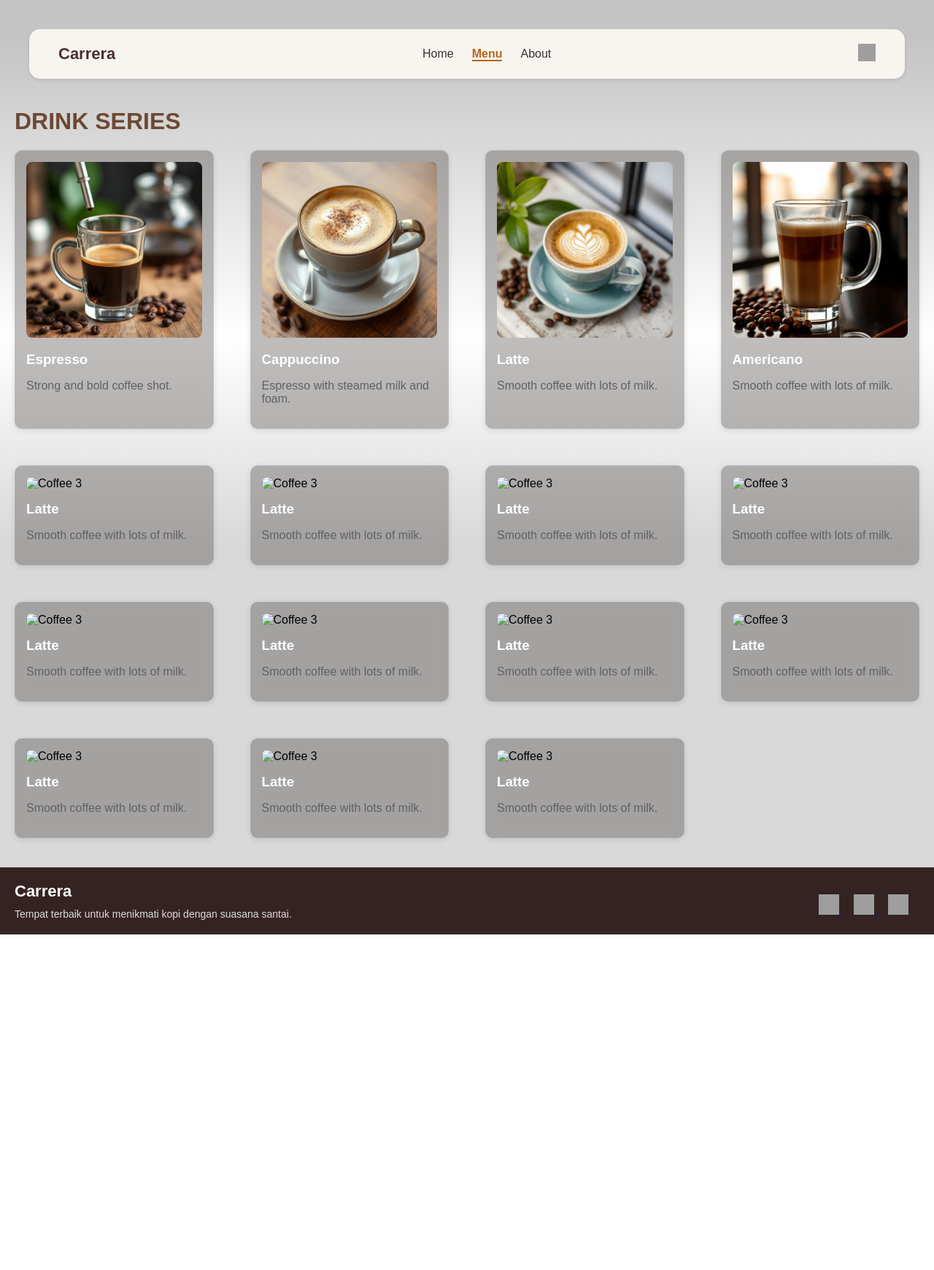
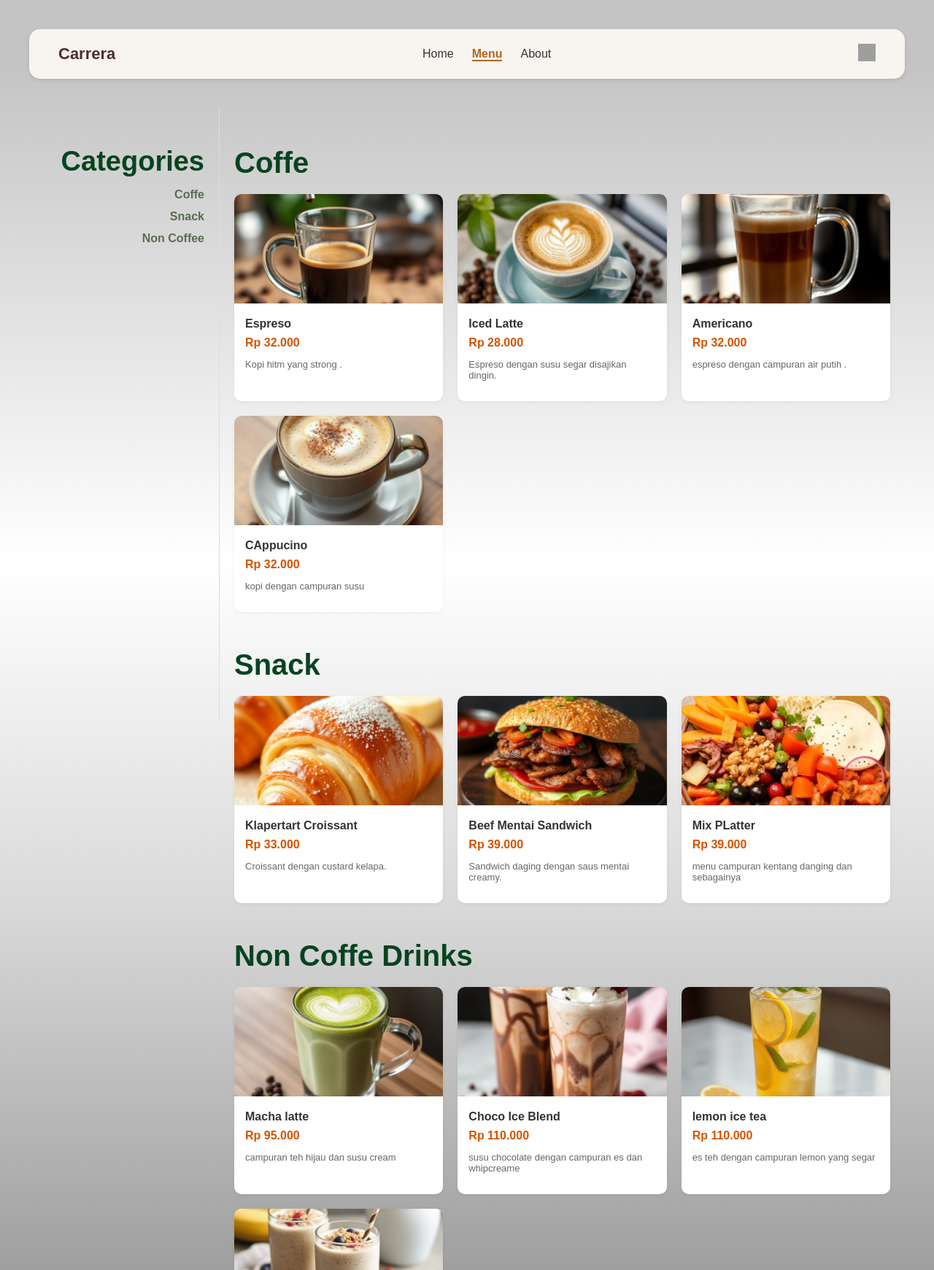
Before and after one commit to Naufal-A/Website_E-Commerce, a plain HTML site: page menu.html in a window 1280 px wide. Shown: the top 1741 px of the page at 73% size. Before the commit the page ends 1281 px from the top, so only its background shows below. Drawn offline with Linux system fonts and the light colour scheme; grey boxes are pictures that could not be loaded.

Commit message:
menambahkan page menu dengana lebih baru

```diff
--- a/Style.css
+++ b/Style.css
@@ -2,12 +2,11 @@
   margin: 0;
   font-family: Arial, sans-serif;
   font-family: Arial, sans-serif;
-  background: #707070;
-  background: linear-gradient(
-    0deg,
-    rgba(217, 217, 217, 1) 42%,
-    rgba(255, 255, 255, 1) 64%,
-    rgba(196, 196, 196, 1) 96%
+  background: #ffffff;
+  background: radial-gradient(
+    circle,
+    rgba(255, 255, 255, 1) 0%,
+    rgba(222, 222, 222, 1) 100%
   );
   overflow-x: hidden;
 }
@@ -67,7 +66,7 @@
 /* CArd menu */
 .cards {
   display: grid;
-  grid-template-columns: repeat(auto-fit, minmax(250px, 1fr));
+  grid-template-columns: repeat(auto-fit, minmax(400px, 1fr));
   gap: 50px;
 }
 main.container {
@@ -77,12 +76,13 @@
 }
 
 .card {
-  background-color: rgba(34, 22, 22, 0.281);
+  background-color: rgb(255, 255, 255);
   backdrop-filter: blur(10px);
   border-radius: 10px;
-  padding: 15px;
+  padding: 20px;
   box-shadow: 0 2px 8px rgba(0, 0, 0, 0.1);
   border: 1px solid rgba(255, 255, 255, 0.096);
+  width: 425px;
 }
 
 .card img {
--- /dev/null
+++ b/menu-style.css
@@ -0,0 +1,218 @@
+body {
+  font-family: Arial, sans-serif;
+  margin: 0;
+  background: #707070;
+  background: linear-gradient(
+    0deg,
+    rgba(112, 112, 112, 1) 0%,
+    rgba(217, 217, 217, 1) 42%,
+    rgba(255, 255, 255, 1) 64%,
+    rgba(196, 196, 196, 1) 96%
+  );
+  color: #333;
+}
+
+.container2 {
+  display: flex;
+  max-width: 1200px;
+  margin: 0 auto;
+}
+
+/* Header */
+header section {
+  background-color: #f8f5f0;
+  box-shadow: 0 2px 5px rgba(0, 0, 0, 0.1);
+  border-radius: 15px;
+  padding: 20px;
+  margin: 40px 0;
+}
+header .container {
+  margin: 0;
+  padding: 0 20px;
+  display: flex;
+  justify-content: space-between;
+  align-items: center;
+}
+.logo {
+  font-size: 22px;
+  font-weight: bold;
+  color: #4b2e2e;
+  text-decoration: none;
+}
+
+nav ul {
+  list-style: none;
+  display: flex;
+  gap: 25px;
+  margin: 0;
+  padding: 0;
+}
+nav ul li a {
+  text-decoration: none;
+  color: #333;
+  font-size: 16px;
+  transition: color 0.3s;
+}
+nav ul li a:hover {
+  color: #b5651d;
+}
+.social a img {
+  width: 24px;
+  height: 24px;
+}
+header.container {
+  max-width: 1200px;
+  margin: 0 auto;
+  padding: 0 20px;
+}
+nav ul li a.active {
+  color: #b5651d;
+  font-weight: bold;
+  border-bottom: 2px solid #b5651d;
+}
+
+/* Sidebar */
+.sidebar {
+  width: 220px;
+  background: #ffffff00;
+  border-right: 1px solid #ddd;
+  padding: 20px;
+  position: sticky;
+  top: 0;
+  height: 100vh;
+}
+
+.sidebar h2 {
+  color: #064420;
+  font-size: 38px;
+  font-weight: bold;
+  margin-bottom: 15px;
+  text-align: right;
+}
+
+.sidebar ul {
+  list-style: none;
+  padding: 0;
+  margin: 0;
+}
+
+.sidebar li {
+  margin-bottom: 12px;
+  text-align: right;
+}
+
+.sidebar a {
+  text-decoration: none;
+  color: #5a6d52;
+  font-weight: bold;
+}
+
+.sidebar a:hover {
+  color: #2e7d32;
+}
+
+/* Content */
+.content {
+  flex: 1;
+  padding: 20px;
+}
+
+.section {
+  margin-bottom: 50px;
+}
+
+.section h2 {
+  color: #064420;
+  font-size: 40px;
+  margin-bottom: 20px;
+}
+
+.menu-grid {
+  display: grid;
+  grid-template-columns: repeat(auto-fit, minmax(220px, 1fr));
+  gap: 20px;
+}
+
+.menu-item {
+  background: #fff;
+  border-radius: 10px;
+  box-shadow: 0 2px 6px rgba(0, 0, 0, 0.05);
+  overflow: hidden;
+  transition: 0.3s;
+}
+
+.menu-item:hover {
+  transform: translateY(-4px);
+  box-shadow: 0 4px 10px rgba(0, 0, 0, 0.1);
+}
+
+.menu-item img {
+  width: 100%;
+  height: 150px;
+  object-fit: cover;
+}
+
+.menu-info {
+  padding: 15px;
+}
+
+.menu-info h3 {
+  font-size: 16px;
+  margin: 0 0 8px;
+}
+
+.price {
+  color: #d35400;
+  font-weight: bold;
+  margin-bottom: 5px;
+}
+
+.desc {
+  font-size: 13px;
+  color: #666;
+}
+/* Footer */
+footer {
+  background-color: #352323;
+  color: #fff;
+  padding: 20px 0;
+  margin-top: 40px;
+}
+
+footer .container {
+  margin: 0 auto;
+  padding: 0 20px;
+  display: flex;
+  justify-content: space-between;
+  align-items: center;
+  flex-wrap: wrap;
+}
+
+.footer-left h2 {
+  margin: 0 0 10px;
+  font-size: 22px;
+}
+
+.footer-left p {
+  margin: 0;
+  font-size: 14px;
+  color: #ddd;
+}
+
+.footer-right {
+  padding-top: 15px;
+}
+
+.footer-right a {
+  margin-right: 15px;
+}
+
+.footer-right img {
+  width: 28px;
+  height: 28px;
+  transition: 0.3s;
+}
+
+.footer-right img:hover {
+  filter: brightness(0.7) invert(1);
+}
--- a/menu.html
+++ b/menu.html
@@ -1,10 +1,10 @@
 <!DOCTYPE html>
-<html>
+<html lang="en">
   <head>
     <meta charset="UTF-8" />
     <meta name="viewport" content="width=device-width, initial-scale=1.0" />
-    <title>Carrera | Coffee and Eatery</title>
-    <link rel="stylesheet" href="Style.css" />
+    <title>Menu Page</title>
+    <link rel="stylesheet" href="menu-style.css" />
   </head>
   <body>
     <header class="container">
@@ -33,86 +33,133 @@
       </section>
     </header>
 
-    <main class="container">
-      <h1>DRINK SERIES</h1>
-      <div class="cards">
-        <div class="card">
-          <img src="Media/Espreso.jpg" alt="Coffee 1" />
-          <h3>Espresso</h3>
-          <p>Strong and bold coffee shot.</p>
-        </div>
-        <div class="card">
-          <img src="Media/Cappucino.jpg" alt="Coffee 2" />
-          <h3>Cappuccino</h3>
-          <p>Espresso with steamed milk and foam.</p>
-        </div>
-        <div class="card">
-          <img src="Media/Latte.jpg" alt="Coffee 3" />
-          <h3>Latte</h3>
-          <p>Smooth coffee with lots of milk.</p>
-        </div>
-        <div class="card">
-          <img src="Media/Americano.jpg" alt="Coffee 3" />
-          <h3>Americano</h3>
-          <p>Smooth coffee with lots of milk.</p>
-        </div>
-        <div class="card">
-          <img src="#" alt="Coffee 3" />
-          <h3>Latte</h3>
-          <p>Smooth coffee with lots of milk.</p>
-        </div>
-        <div class="card">
-          <img src="#" alt="Coffee 3" />
-          <h3>Latte</h3>
-          <p>Smooth coffee with lots of milk.</p>
-        </div>
-        <div class="card">
-          <img src="#" alt="Coffee 3" />
-          <h3>Latte</h3>
-          <p>Smooth coffee with lots of milk.</p>
-        </div>
-        <div class="card">
-          <img src="#" alt="Coffee 3" />
-          <h3>Latte</h3>
-          <p>Smooth coffee with lots of milk.</p>
-        </div>
-        <div class="card">
-          <img src="#" alt="Coffee 3" />
-          <h3>Latte</h3>
-          <p>Smooth coffee with lots of milk.</p>
-        </div>
-        <div class="card">
-          <img src="#" alt="Coffee 3" />
-          <h3>Latte</h3>
-          <p>Smooth coffee with lots of milk.</p>
-        </div>
-        <div class="card">
-          <img src="#" alt="Coffee 3" />
-          <h3>Latte</h3>
-          <p>Smooth coffee with lots of milk.</p>
-        </div>
-        <div class="card">
-          <img src="#" alt="Coffee 3" />
-          <h3>Latte</h3>
-          <p>Smooth coffee with lots of milk.</p>
-        </div>
-        <div class="card">
-          <img src="#" alt="Coffee 3" />
-          <h3>Latte</h3>
-          <p>Smooth coffee with lots of milk.</p>
-        </div>
-        <div class="card">
-          <img src="#" alt="Coffee 3" />
-          <h3>Latte</h3>
-          <p>Smooth coffee with lots of milk.</p>
-        </div>
-        <div class="card">
-          <img src="#" alt="Coffee 3" />
-          <h3>Latte</h3>
-          <p>Smooth coffee with lots of milk.</p>
-        </div>
-      </div>
-    </main>
+    <div class="container2">
+      <!-- Sidebar -->
+      <aside class="sidebar">
+        <h2>Categories</h2>
+        <ul>
+          <li><a href="#Coffe">Coffe</a></li>
+          <li><a href="#snack">Snack</a></li>
+          <li><a href="#Non-Coffe"> Non Coffee </a></li>
+        </ul>
+      </aside>
+
+      <!-- Content -->
+      <main class="content">
+        <!-- Beverage Section -->
+        <section id="Coffe" class="section">
+          <h2>Coffe</h2>
+          <div class="menu-grid">
+            <div class="menu-item">
+              <img src="Media/Espreso.jpg" alt="Drink 2" />
+              <div class="menu-info">
+                <h3>Espreso</h3>
+                <div class="price">Rp 32.000</div>
+                <p class="desc">Kopi hitm yang strong .</p>
+              </div>
+            </div>
+            <div class="menu-item">
+              <img src="Media/Latte.jpg" alt="Drink 1" />
+              <div class="menu-info">
+                <h3>Iced Latte</h3>
+                <div class="price">Rp 28.000</div>
+                <p class="desc">Espreso dengan susu segar disajikan dingin.</p>
+              </div>
+            </div>
+            <div class="menu-item">
+              <img src="Media/Americano.jpg" alt="Drink 2" />
+              <div class="menu-info">
+                <h3>Americano</h3>
+                <div class="price">Rp 32.000</div>
+                <p class="desc">espreso dengan campuran air putih .</p>
+              </div>
+            </div>
+            <div class="menu-item">
+              <img src="Media/Cappucino.jpg" alt="Drink 2" />
+              <div class="menu-info">
+                <h3>CAppucino</h3>
+                <div class="price">Rp 32.000</div>
+                <p class="desc">kopi dengan campuran susu</p>
+              </div>
+            </div>
+          </div>
+        </section>
+
+        <!-- Snack Section -->
+        <section id="snack" class="section">
+          <h2>Snack</h2>
+          <div class="menu-grid">
+            <div class="menu-item">
+              <img src="Media/butter croisant.jpg" alt="Snack 1" />
+              <div class="menu-info">
+                <h3>Klapertart Croissant</h3>
+                <div class="price">Rp 33.000</div>
+                <p class="desc">Croissant dengan custard kelapa.</p>
+              </div>
+            </div>
+            <div class="menu-item">
+              <img src="Media/beef mentai sandwitch.jpg" alt="Snack 2" />
+              <div class="menu-info">
+                <h3>Beef Mentai Sandwich</h3>
+                <div class="price">Rp 39.000</div>
+                <p class="desc">Sandwich daging dengan saus mentai creamy.</p>
+              </div>
+            </div>
+            <div class="menu-item">
+              <img src="Media/mix platter.jpg" alt="Snack 2" />
+              <div class="menu-info">
+                <h3>Mix PLatter</h3>
+                <div class="price">Rp 39.000</div>
+                <p class="desc">menu campuran kentang danging dan sebagainya</p>
+              </div>
+            </div>
+          </div>
+        </section>
+
+        <!-- Non-Coffe Beans Section -->
+        <section id="Non-Coffe" class="section">
+          <h2>Non Coffe Drinks</h2>
+          <div class="menu-grid">
+            <div class="menu-item">
+              <img src="Media/Macha latte.jpg" alt="Non-Coffe 1" />
+              <div class="menu-info">
+                <h3>Macha latte</h3>
+                <div class="price">Rp 95.000</div>
+                <p class="desc">campuran teh hijau dan susu cream</p>
+              </div>
+            </div>
+            <div class="menu-item">
+              <img src="Media/Chocolate ice blend.jpg" alt="Non-Coffe 2" />
+              <div class="menu-info">
+                <h3>Choco Ice Blend</h3>
+                <div class="price">Rp 110.000</div>
+                <p class="desc">
+                  susu chocolate dengan campuran es dan whipcreame
+                </p>
+              </div>
+            </div>
+            <div class="menu-item">
+              <img src="Media/lemon ice tea.jpg" alt="Non-Coffe 2" />
+              <div class="menu-info">
+                <h3>lemon ice tea</h3>
+                <div class="price">Rp 110.000</div>
+                <p class="desc">es teh dengan campuran lemon yang segar</p>
+              </div>
+            </div>
+            <div class="menu-item">
+              <img src="Media/oatmeal smoothies.jpg " alt="Non-Coffe 2" />
+              <div class="menu-info">
+                <h3>Oatmeal smoothies</h3>
+                <div class="price">Rp 110.000</div>
+                <p class="desc">
+                  campuran Oatmeal dan berry dijadikan smoothies
+                </p>
+              </div>
+            </div>
+          </div>
+        </section>
+      </main>
+    </div>
   </body>
   <footer>
     <div class="container">
```
Also changed, not shown: menu2.html (added, +146 -0 lines), Media/Chocolate ice blend.jpg (added), Media/Macha latte.jpg (added), Media/beef mentai sandwitch.jpg (added), Media/butter croisant.jpg (added), Media/lemon ice tea.jpg (added), Media/mix platter.jpg (added), Media/oatmeal smoothies.jpg (added), 1 other file.
